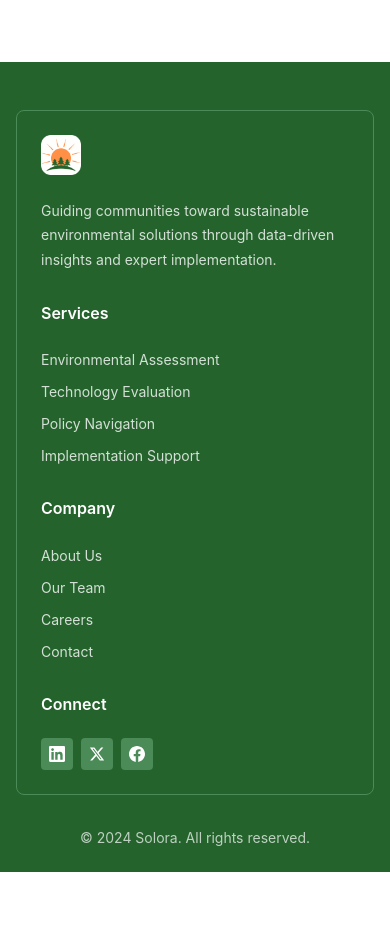
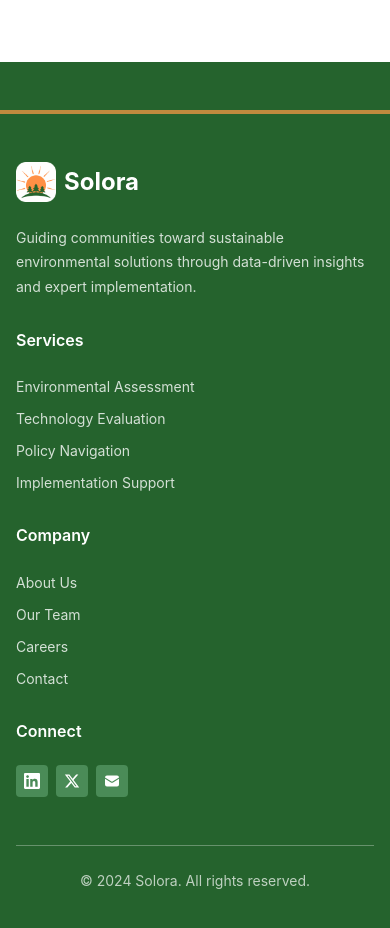
Before and after one commit to MithuusanK/Solara-Tech, a React (Vite) app in the folder solora-site/: page / in a window 390 px wide. Shown: the part 9140-10068 px from the top of the page. Before the commit the page ends 10012 px from the top, so only its background shows below. Built offline with nearby package versions, Linux system fonts and the light colour scheme.

Commit message:
Fixed the footer

```diff
--- a/solora-site/src/components/Footer/Footer.jsx
+++ b/solora-site/src/components/Footer/Footer.jsx
@@ -21,12 +21,12 @@ const Footer = () => {
   return (
     <footer className={styles.footer}>
       <div className={styles.container}>
-        <div className={styles.innerBox}>
-          <div className={styles.grid}>
+        <div className={styles.grid}>
             {/* Brand Column */}
             <div className={styles.brandColumn}>
               <Link to="/" className={styles.logo}>
                 <img src={logo} alt="Solora" className={styles.logoImage} />
+                <span className={styles.logoText}>Solora</span>
               </Link>
               <p className={styles.tagline}>
                 Guiding communities toward sustainable environmental solutions through data-driven insights and expert implementation.
@@ -88,20 +88,20 @@ const Footer = () => {
                   </svg>
                 </a>
                 <a
-                  href="https://facebook.com"
-                  target="_blank"
-                  rel="noopener noreferrer"
-                  aria-label="Facebook"
+                  href="mailto:contact@solora.ca"
+                  aria-label="Email"
                   className={styles.socialLink}
                 >
                   <svg viewBox="0 0 24 24" fill="currentColor" aria-hidden="true">
-                    <path d="M24 12.073c0-6.627-5.373-12-12-12s-12 5.373-12 12c0 5.99 4.388 10.954 10.125 11.854v-8.385H7.078v-3.47h3.047V9.43c0-3.007 1.792-4.669 4.533-4.669 1.312 0 2.686.235 2.686.235v2.953H15.83c-1.491 0-1.956.925-1.956 1.874v2.25h3.328l-.532 3.47h-2.796v8.385C19.612 23.027 24 18.062 24 12.073z"/>
+                    <path d="M1.5 8.67v8.58a3 3 0 003 3h15a3 3 0 003-3V8.67l-8.928 5.493a3 3 0 01-3.144 0L1.5 8.67z"/>
+                    <path d="M22.5 6.908V6.75a3 3 0 00-3-3h-15a3 3 0 00-3 3v.158l9.714 5.978a1.5 1.5 0 001.572 0L22.5 6.908z"/>
                   </svg>
                 </a>
               </div>
             </div>
-          </div>
         </div>
+
+        <hr className={styles.divider} />
 
         <div className={styles.bottom}>
           <p className={styles.copyright}>
--- a/solora-site/src/components/Footer/Footer.module.css
+++ b/solora-site/src/components/Footer/Footer.module.css
@@ -1,26 +1,23 @@
 .footer {
   background-color: #25632D;
   color: var(--color-gray-300);
-  padding: var(--spacing-3xl) 0 var(--spacing-xl);
+  padding: 0;
 }
 
 .container {
-  max-width: var(--content-width);
-  margin: 0 auto;
-  padding: 0 var(--spacing-xl);
-}
-
-.innerBox {
-  border: 1px solid #4A8B57;
-  border-radius: 8px;
-  padding: var(--spacing-2xl);
-  margin-bottom: var(--spacing-xl);
+  width: 100%;
+  background-color: #25632D;
+  border-top: 4px solid #c08a3e;
+  padding: 0 var(--spacing-2xl) var(--spacing-xl);
 }
 
 .grid {
   display: grid;
   grid-template-columns: 1.5fr 1fr 1fr 1fr;
   gap: var(--spacing-2xl);
+  max-width: var(--content-width);
+  margin: 0 auto;
+  padding-top: var(--spacing-2xl);
 }
 
 /* Brand Column */
@@ -116,6 +113,13 @@
 }
 
 /* Bottom Section */
+.divider {
+  border: none;
+  border-top: 1px solid rgba(255, 255, 255, 0.3);
+  margin: var(--spacing-2xl) auto var(--spacing-lg);
+  max-width: var(--content-width);
+}
+
 .bottom {
   text-align: center;
 }
@@ -128,8 +132,8 @@
 
 /* Responsive */
 @media (max-width: 1023px) {
-  .innerBox {
-    padding: var(--spacing-xl);
+  .container {
+    padding: 0 var(--spacing-xl) var(--spacing-xl);
   }
 
   .grid {
@@ -152,8 +156,8 @@
     padding: 0 var(--spacing-md);
   }
 
-  .innerBox {
-    padding: var(--spacing-lg);
+  .container {
+    padding: 0 var(--spacing-md) var(--spacing-lg);
   }
 
   .grid {
```
